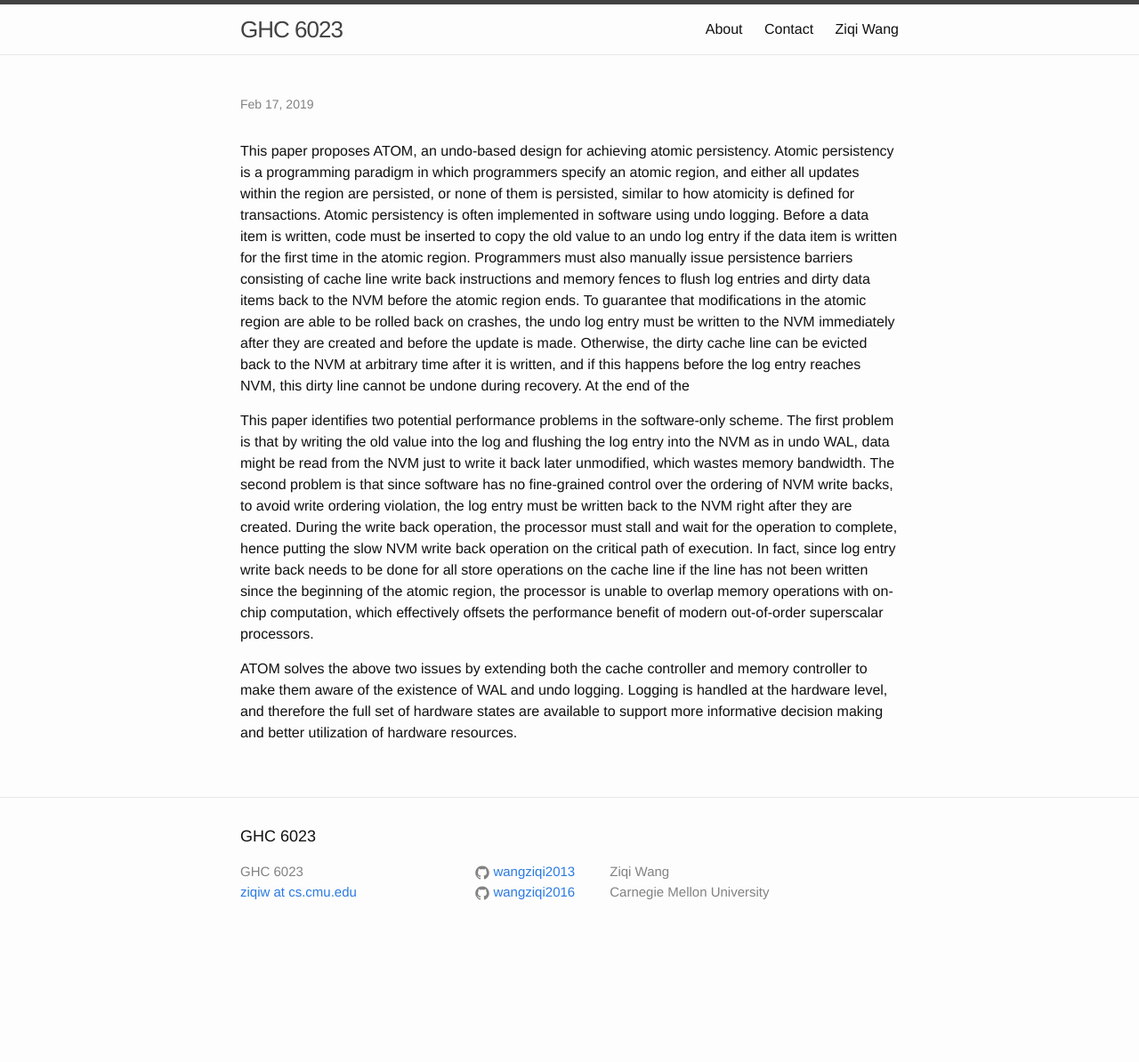
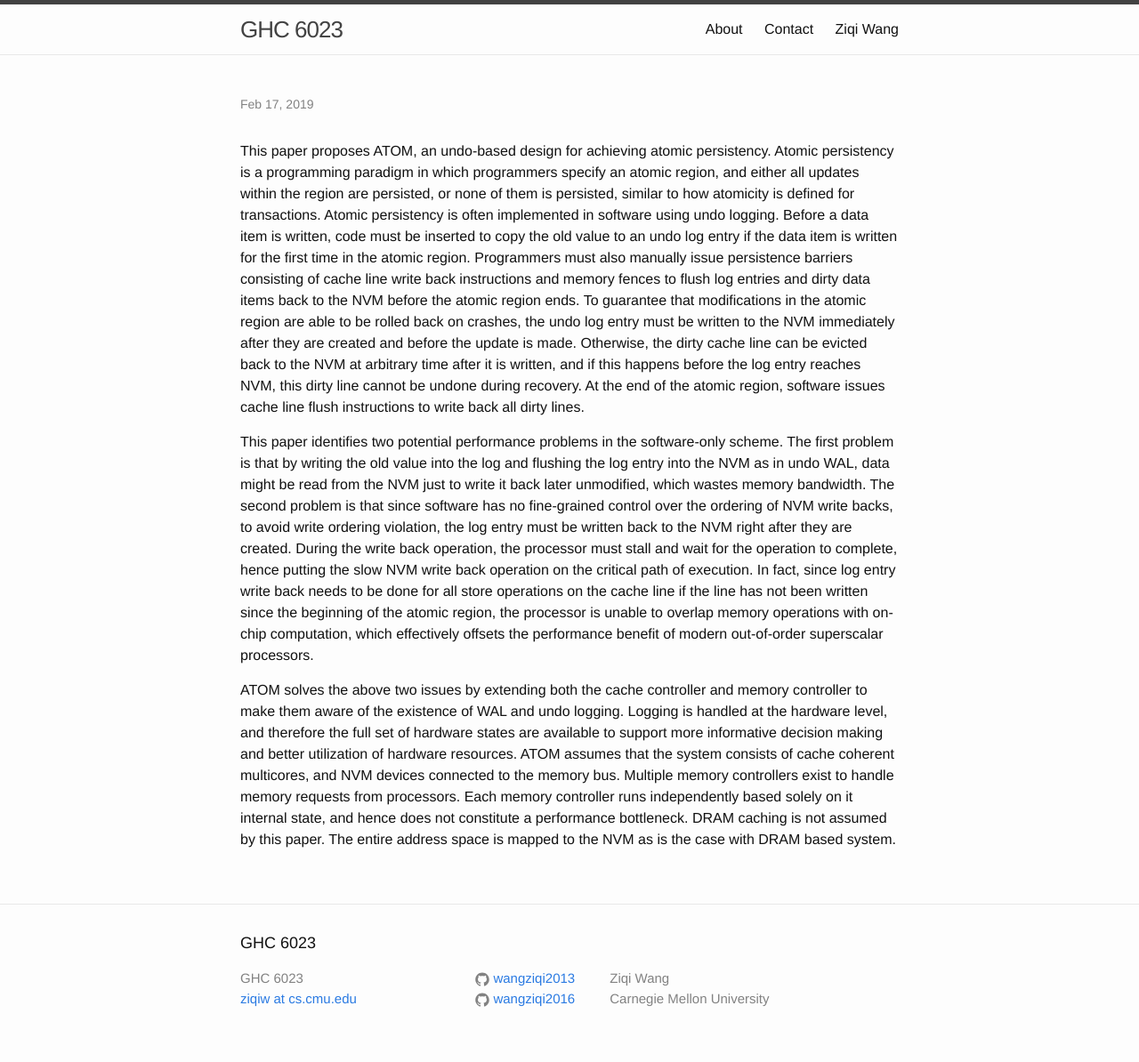
Before and after one commit to wangziqi2013/wangziqi2013.github.io, a Jekyll site: the page built from _posts/2019-02-17-atom.markdown, in a window 1280 px wide. Shown: the whole page at 89% size. Built offline with Jekyll 4.4.1, drawn with Linux system fonts in a browser that asks for light colours; our own code applies the rules of GitHub Pages for plain Markdown files; before the commit the page ends 1074 px from its top, so only the background shows below that.

Commit message:
Adding assumptions

```diff
--- a/_posts/2019-02-17-atom.markdown
+++ b/_posts/2019-02-17-atom.markdown
@@ -22,7 +22,8 @@ consisting of cache line write back instructions and memory fences to flush log
 NVM before the atomic region ends. To guarantee that modifications in the atomic region are able to be rolled back on
 crashes, the undo log entry must be written to the NVM immediately after they are created and before the update is made.
 Otherwise, the dirty cache line can be evicted back to the NVM at arbitrary time after it is written, and if this happens
-before the log entry reaches NVM, this dirty line cannot be undone during recovery. At the end of the
+before the log entry reaches NVM, this dirty line cannot be undone during recovery. At the end of the atomic region, software
+issues cache line flush instructions to write back all dirty lines.
 
 This paper identifies two potential performance problems in the software-only scheme. The first problem is that by writing
 the old value into the log and flushing the log entry into the NVM as in undo WAL, data might be read from the NVM just to
@@ -36,4 +37,8 @@ offsets the performance benefit of modern out-of-order superscalar processors.
 
 ATOM solves the above two issues by extending both the cache controller and memory controller to make them aware of the
 existence of WAL and undo logging. Logging is handled at the hardware level, and therefore the full set of hardware states
-are available to support more informative decision making and better utilization of hardware resources.
+are available to support more informative decision making and better utilization of hardware resources. ATOM assumes that
+the system consists of cache coherent multicores, and NVM devices connected to the memory bus. Multiple memory controllers
+exist to handle memory requests from processors. Each memory controller runs independently based solely on it internal
+state, and hence does not constitute a performance bottleneck. DRAM caching is not assumed by this paper. The entire
+address space is mapped to the NVM as is the case with DRAM based system.
```
